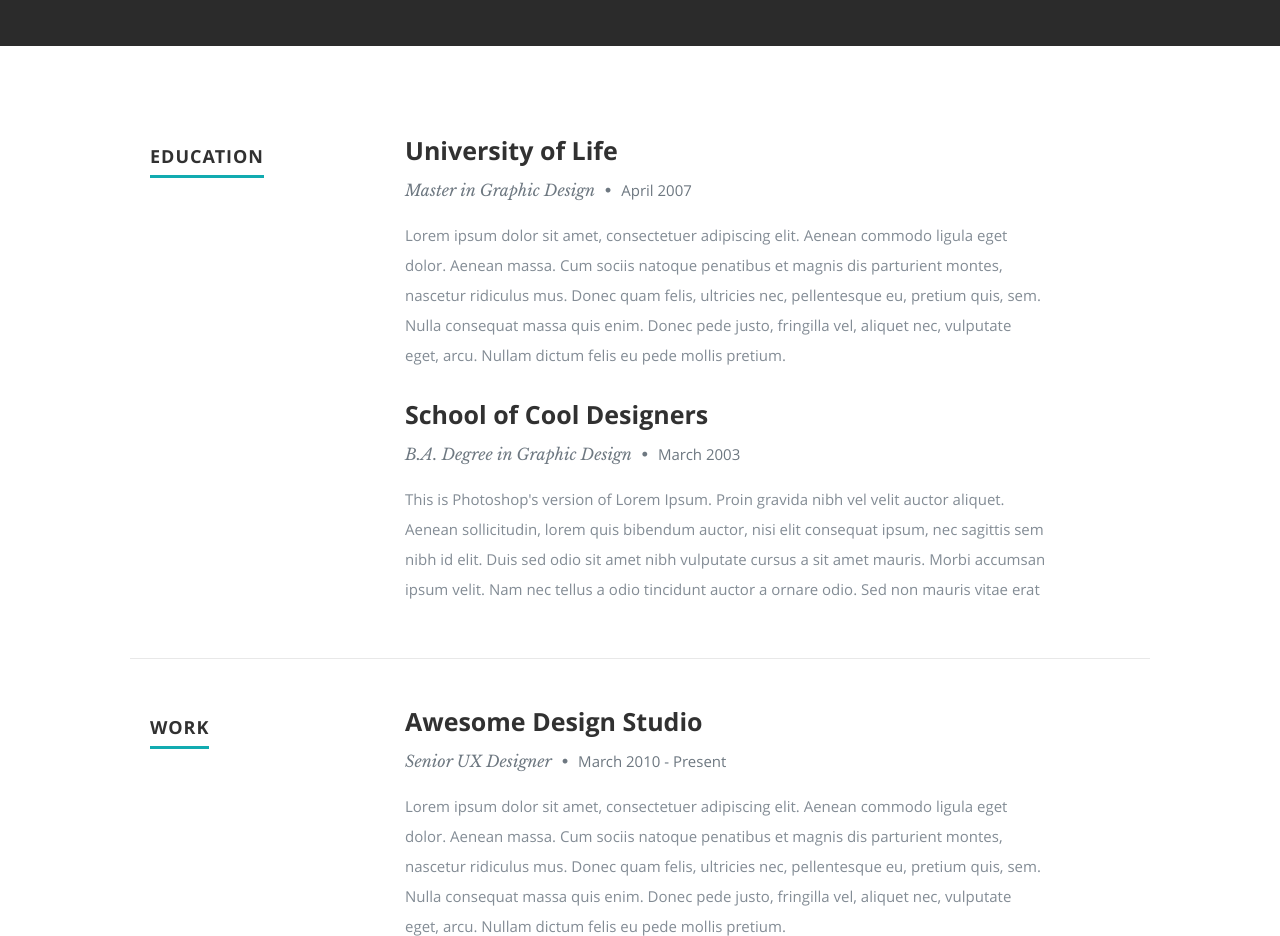
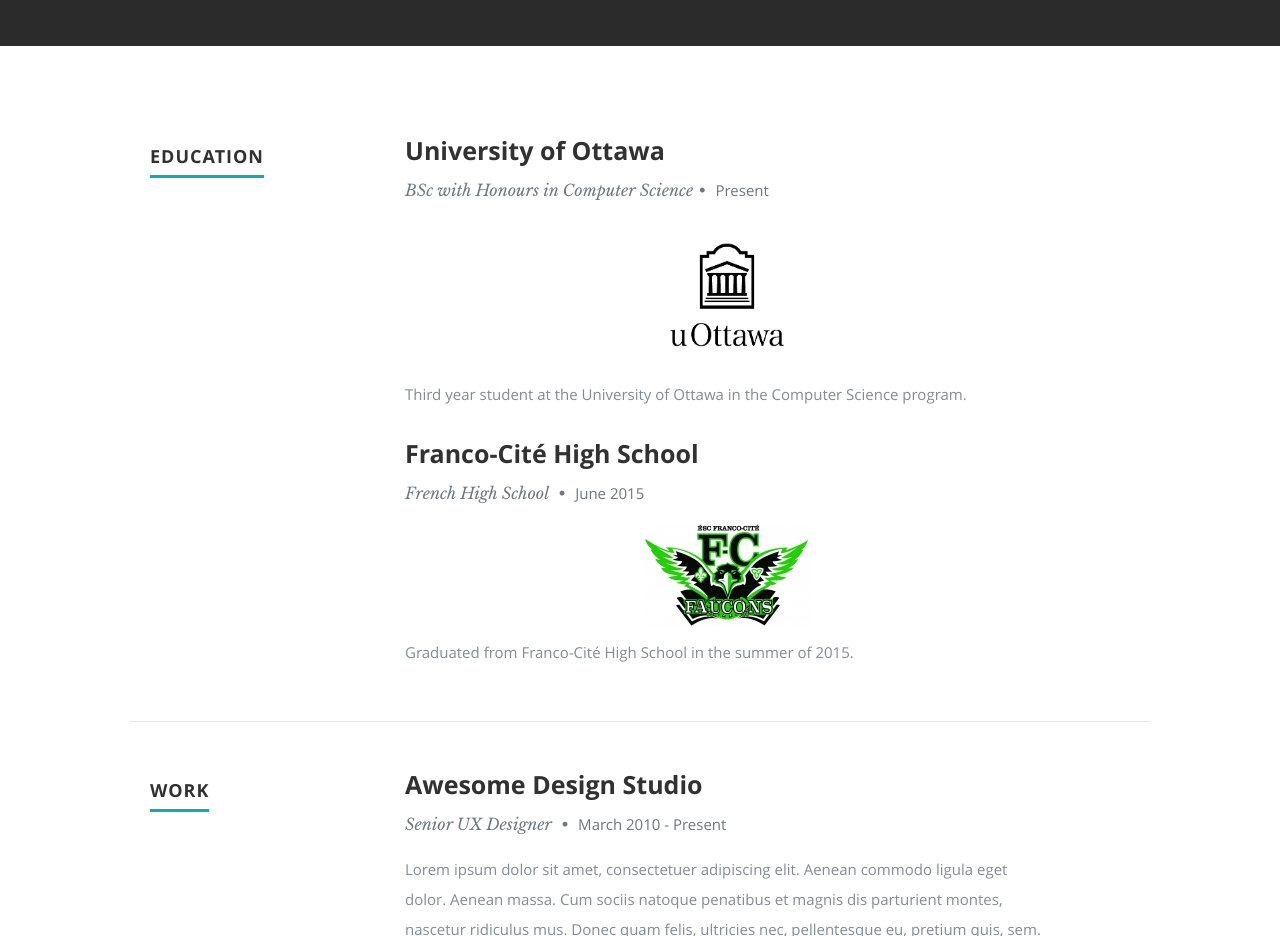
Before and after one commit to PatLangis/portfolio, a plain HTML site: page index.html in a window 1280 px wide. Shown: the part 1360-2296 px from the top of the page. Drawn offline with nearby package versions, Linux system fonts and the light colour scheme.

Commit message:
added education section

```diff
--- a/index.html
+++ b/index.html
@@ -135,36 +135,36 @@
 
          <div class="nine columns main-col">
 
-            <div class="row item">
+           <div class="row item">
 
-               <div class="twelve columns">
+              <div class="twelve columns">
 
-                  <h3>University of Life</h3>
-                  <p class="info">Master in Graphic Design <span>&bull;</span> <em class="date">April 2007</em></p>
+                 <h3>University of Ottawa</h3>
+                 <p class="info">BSc with Honours in Computer Science<span>&bull;</span> <em class="date">Present</em></p>
 
-                  <p>
-                  Lorem ipsum dolor sit amet, consectetuer adipiscing elit. Aenean commodo ligula eget dolor. Aenean massa.
-                  Cum sociis natoque penatibus et magnis dis parturient montes, nascetur ridiculus mus. Donec quam felis,
-                  ultricies nec, pellentesque eu, pretium quis, sem. Nulla consequat massa quis enim.
-                  Donec pede justo, fringilla vel, aliquet nec, vulputate eget, arcu. Nullam dictum felis eu pede mollis pretium.
-                  </p>
+                 <div style="width:100%;text-align:center">
+                   <img src="images/uottawa.gif" alt="" style="height:150px; width:168px">
+                 </div>
+                 <p style="text-align:justify">
+                 Third year student at the University of Ottawa in the Computer Science program.
+                 </p>
 
-               </div>
+              </div>
 
-            </div> <!-- item end -->
+           </div> <!-- item end -->
 
             <div class="row item">
 
                <div class="twelve columns">
 
-                  <h3>School of Cool Designers</h3>
-                  <p class="info">B.A. Degree in Graphic Design <span>&bull;</span> <em class="date">March 2003</em></p>
+                  <h3>Franco-Cité High School</h3>
+                  <p class="info">French High School <span>&bull;</span> <em class="date">June 2015</em></p>
 
-                  <p>
-                  This is Photoshop's version  of Lorem Ipsum. Proin gravida nibh vel velit auctor aliquet.
-                  Aenean sollicitudin, lorem quis bibendum auctor, nisi elit consequat ipsum, nec sagittis sem
-                  nibh id elit. Duis sed odio sit amet nibh vulputate cursus a sit amet mauris. Morbi accumsan
-                  ipsum velit. Nam nec tellus a odio tincidunt auctor a ornare odio. Sed non  mauris vitae erat
+                  <div style="width:100%; text-align: center;">
+                    <img src="images/faucons.jpeg" alt="">
+                  </div>
+                  <p style="text-align:justify">
+                    Graduated from Franco-Cité High School in the summer of 2015.
                   </p>
 
                </div>
@@ -443,7 +443,7 @@
 
 		      <div class="description-box">
 			      <h4>RGB Guesser</h4>
-			      <p>A web game where the point is to guess the correct RGB color among the options. Uses javascript and CSS styling.</p>
+			      <p>A web game where the user needs to guess the correct RGB color among the options. Uses javascript and CSS styling.</p>
                <span class="categories"><i class="fa fa-tag"></i>Javascript, CSS</span>
 		      </div>
 
@@ -460,7 +460,7 @@
 
 		      <div class="description-box">
 			      <h4>Smart Fridge</h4>
-			      <p>A term project for the database course CSI2132. A application to keep track of various ingredients or meals for a given user using a PostgreSQL database. This project was completed together with Felix Singerman (http://felixsingerman.me/). We made use of Python and the Flask framework for the backend.</p>
+			      <p>A term project for the database course CSI2132. A application to keep track of various ingredients or meals for a given user using a PostgreSQL database. This project was completed together with <a href="http://felixsingerman.me/">Felix Singerman</a>. We made use of Python and the Flask framework for the backend.</p>
                <span class="categories"><i class="fa fa-tag"></i>PostgreSQL, Bootstrap, Python, Flask, CSS</span>
 		      </div>
 
@@ -494,8 +494,8 @@
 
 		      <div class="description-box">
 			      <h4>Weather app</h4>
-			      <p></p>
-               <span class="categories"><i class="fa fa-tag"></i>Branding, Webdesign</span>
+			      <p>A web app made to display the temperature, pressure and humidity for the next 5 days in a location of the user's choice. Utilizes React and Redux javascript frameworks, the <a href="https://openweathermap.org/forecast5"> openweathermap API, </a> the <a href="https://developers.google.com/maps/documentation/javascript/"> Google Maps API </a>as well as other javascript packages.</p>
+               <span class="categories"><i class="fa fa-tag"></i>React/Redux, Javascript</span>
 		      </div>
 
             <div class="link-box">
```
Also changed, not shown: images/faucons.jpeg (added), images/uottawa.gif (added).
